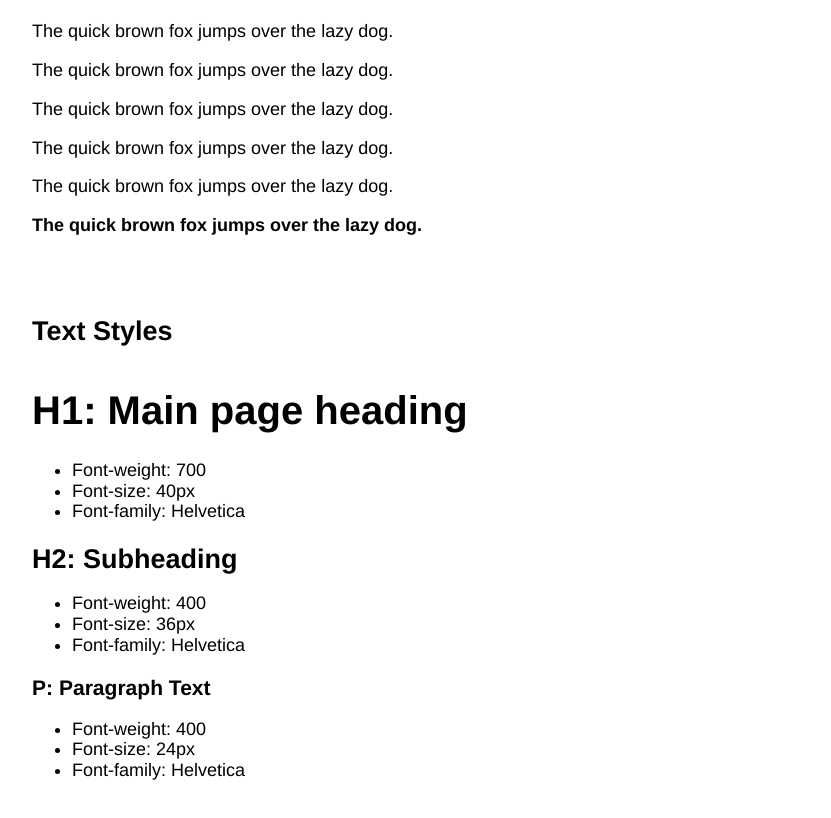
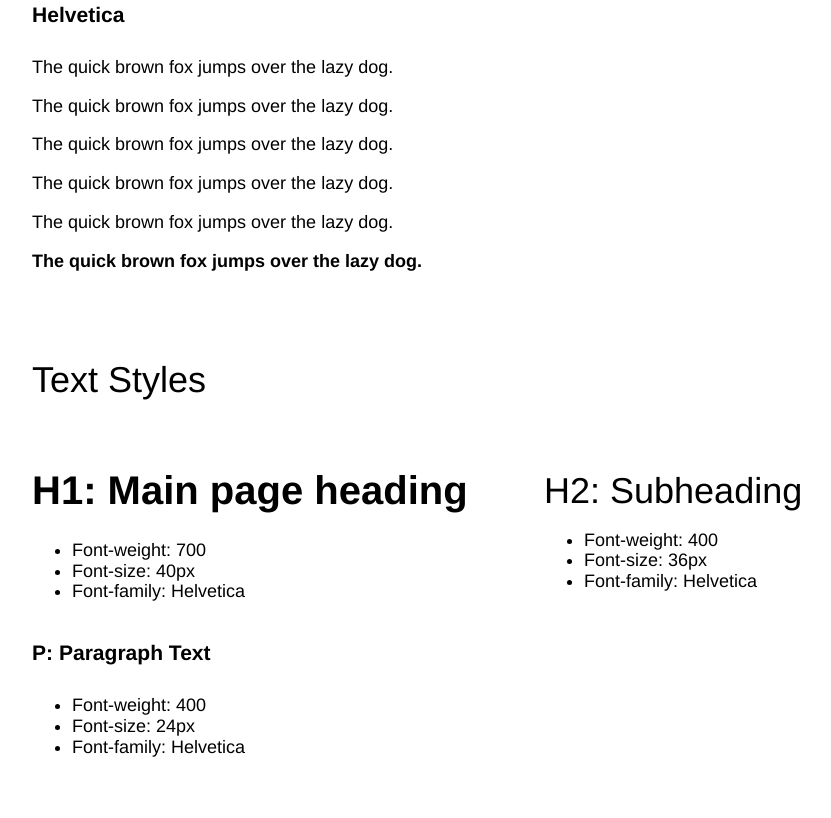
Before and after one commit to kim-atkinson/mira-style-guide, a plain HTML site: page index.html in a window 1280 px wide. Shown: the part 630-1448 px from the top of the page, without its empty margins (96-927 px from the left). Drawn offline with Linux system fonts and the light colour scheme.

Commit message:
Added grid layout to text styles section.

```diff
--- a/css/styles.css
+++ b/css/styles.css
@@ -21,6 +21,8 @@
 }
 
 h2 {
+    font-size: 36px;
+    font-weight: 400;
     margin-bottom: 40px;
 }
 
@@ -47,10 +49,10 @@
     font-weight: 600;
 }
 
-.no-margin-bottom {
+h2.no-margin-bottom {
     margin-bottom: 0px;
 }
-/* Container */
+/* Containers */
 
 .container {
     width: 80%;
@@ -64,6 +66,11 @@
     width: 100%;
     grid-template: repeat(2, 1fr) / repeat(3, 1fr);
     grid-gap: 20px 20px;
+}
+
+.text-styles-grid-container {
+    display: grid;
+    grid-template: 1fr 1fr / 1fr 1fr;
 }
 
 .grid-item {
--- a/index.html
+++ b/index.html
@@ -57,18 +57,24 @@
       <section class="text-styles">
         <div class="container">
           <h2>Text Styles</h2>
+          <div class="text-styles-grid-container">
+            <div>
                 <h1>H1: Main page heading</h1>
                 <ul>
                   <li>Font-weight: 700</li>
                   <li>Font-size: 40px</li>
                   <li>Font-family: Helvetica</li>
                 </ul>
+              </div>
+              <div>
                 <h2 class="no-margin-bottom">H2: Subheading</h2>
                 <ul>
                   <li>Font-weight: 400</li>
                   <li>Font-size: 36px</li>
                   <li>Font-family: Helvetica</li>
                 </ul>
+              </div>
+              <div>
                 <h3 class="no-margin-bottom">P: Paragraph Text</h3>
                 <ul>
                   <li>Font-weight: 400</li>
@@ -76,6 +82,8 @@
                   <li>Font-family: Helvetica</li>
                 </ul>
               </div>
+
+        </div>
       </section>
     </main>
   </body>
```
Lines whose indentation alone changed are shown as unchanged.
